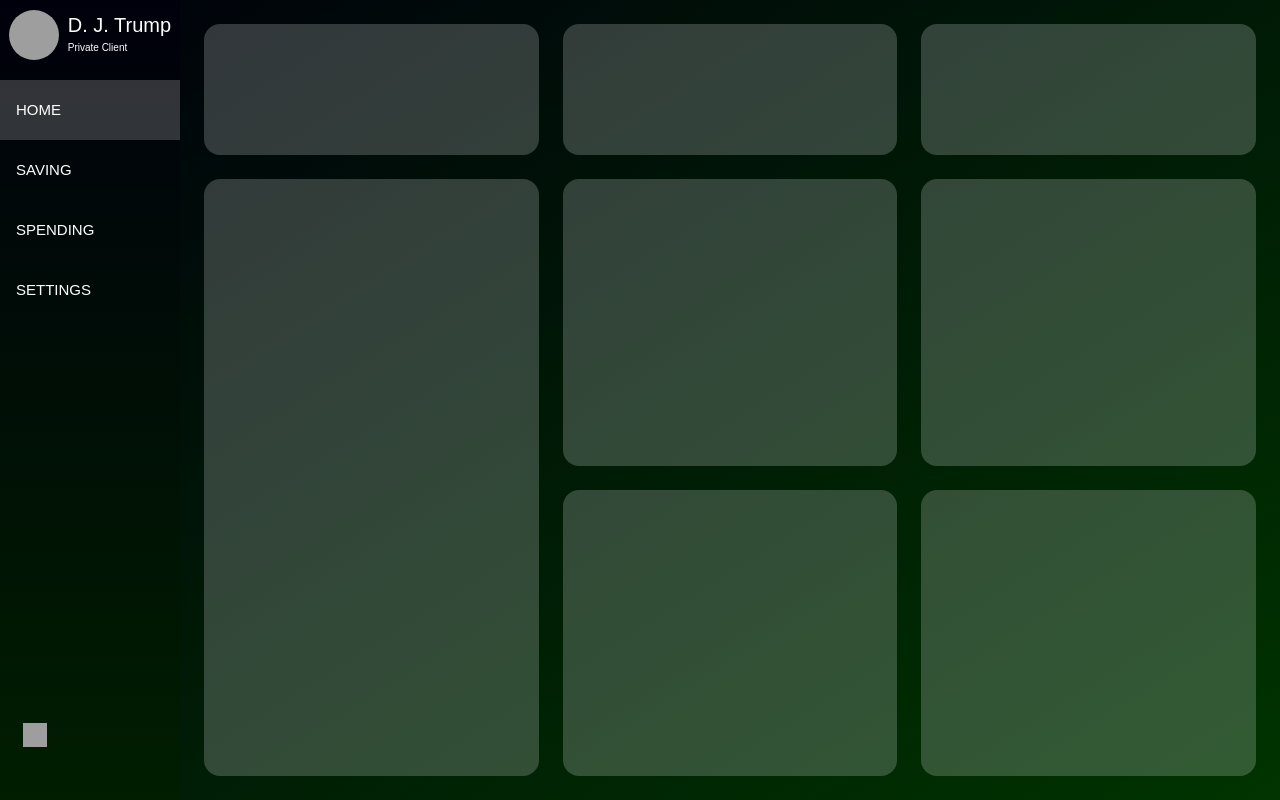
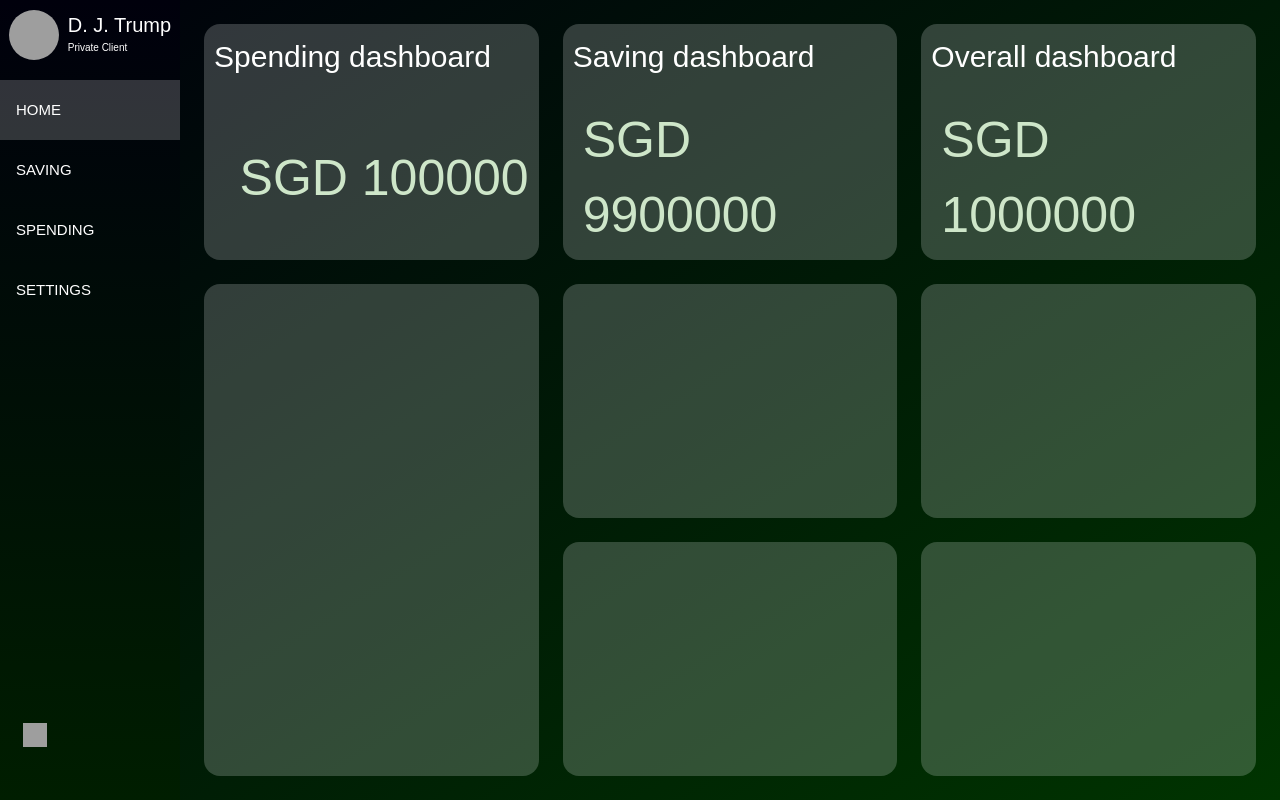
Before and after one commit to Jeffrey29207/PlanIT-Orbital, a React (Vite) app in the folder PlanIT-Front-End-React/: page /home in a window 1280 px wide. Built offline with nearby package versions, Linux system fonts and the light colour scheme; grey boxes are pictures that could not be loaded.

Commit message:
Add styling to numeric dashboard component

```diff
--- a/PlanIT-Front-End-React/src/components/HomeDashboard/HomeDashboard.tsx
+++ b/PlanIT-Front-End-React/src/components/HomeDashboard/HomeDashboard.tsx
@@ -1,15 +1,22 @@
 import "./HomeDashboardStyle.css";
+import NumericDashboard from "../NumericDashboard";
 
 function HomeDashboard() {
   return (
     <div className="dashboard">
-      <div className="mainDashboardBlocks overallDashboard numericDashboard"></div>
+      <div className="mainDashboardBlocks overallDashboard numericDashboard">
+        <NumericDashboard title="Overall dashboard" value={1000000} />
+      </div>
       <div className="mainDashboardBlocks overallGraph pieChart"></div>
-      <div className="mainDashboardBlocks spendingDashboard numericDashboard"></div>
+      <div className="mainDashboardBlocks spendingDashboard numericDashboard">
+        <NumericDashboard title="Spending dashboard" value={100000} />
+      </div>
       <div className="mainDashboardBlocks spendingGraph pieChart"></div>
       <div className="mainDashboardBlocks transactionGraph lineChart"></div>
       <div className="mainDashboardBlocks transactionHistory history"></div>
-      <div className="mainDashboardBlocks savingDashboard numericDashboard"></div>
+      <div className="mainDashboardBlocks savingDashboard numericDashboard">
+        <NumericDashboard title="Saving dashboard" value={9900000} />
+      </div>
       <div className="mainDashboardBlocks savingGraph pieChart"></div>
     </div>
   );
--- a/PlanIT-Front-End-React/src/components/HomeDashboard/HomeDashboardStyle.css
+++ b/PlanIT-Front-End-React/src/components/HomeDashboard/HomeDashboardStyle.css
@@ -67,6 +67,27 @@
 .mainDashboardBlocks {
     border-radius: 1rem;
     background-color: rgba(250, 254, 255, 0.2);
+    padding: 10px;
+}
+
+.numericDashboardTitle {
+    color: white;
+    font-family: Arial, Helvetica, sans-serif;
+    font-size: 30px
+}
+
+.numericValueContainer {
+    display: flex;
+    justify-content: flex-end;
+    align-items: center;
+    height: calc(100% - 50px);
+}
+
+.numericValue {
+    color: rgb(206, 230, 201);
+    font-family: Arial, Helvetica, sans-serif;
+    font-size: 50px;
+    margin-left: 10px;
 }
 
 /* Setting things for tablet screens */
@@ -100,6 +121,7 @@
     .mainDashboardBlocks {
         border-radius: 1rem;
         background-color: rgba(250, 254, 255, 0.2);
+        box-sizing: border-box;
     }
 
     .transactionHistory {
--- a/PlanIT-Front-End-React/src/components/NumericDashboard.tsx
+++ b/PlanIT-Front-End-React/src/components/NumericDashboard.tsx
@@ -6,8 +6,10 @@ interface props {
 function NumericDashboard({ title, value }: props) {
   return (
     <>
-      <div className={title}>{title}</div>
-      <div className={title + "Value"}>{value}</div>
+      <p className="numericDashboardTitle">{title}</p>
+      <div className="numericValueContainer">
+        <div className="numericValue">{"SGD " + value}</div>
+      </div>
     </>
   );
 }
```
